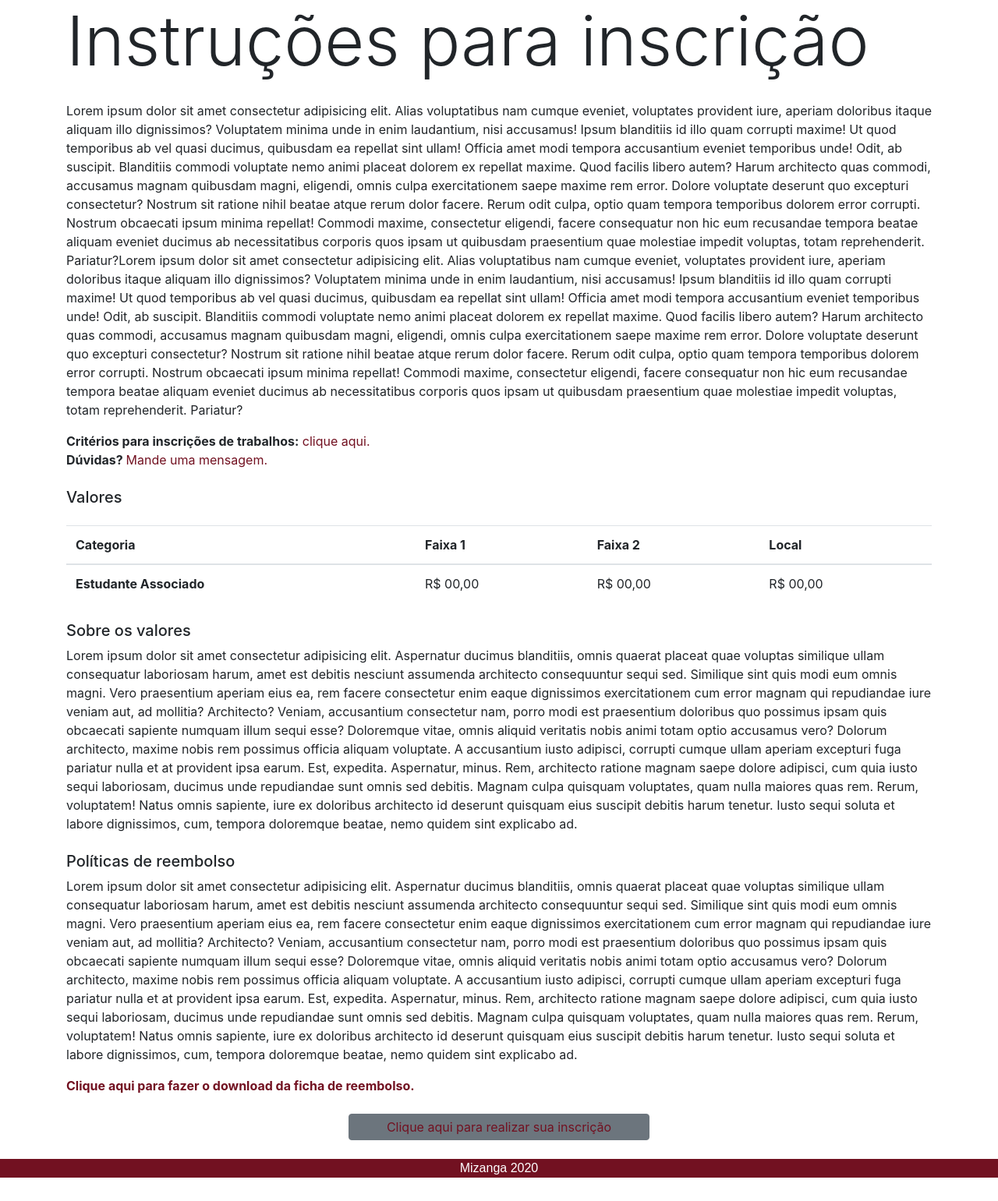
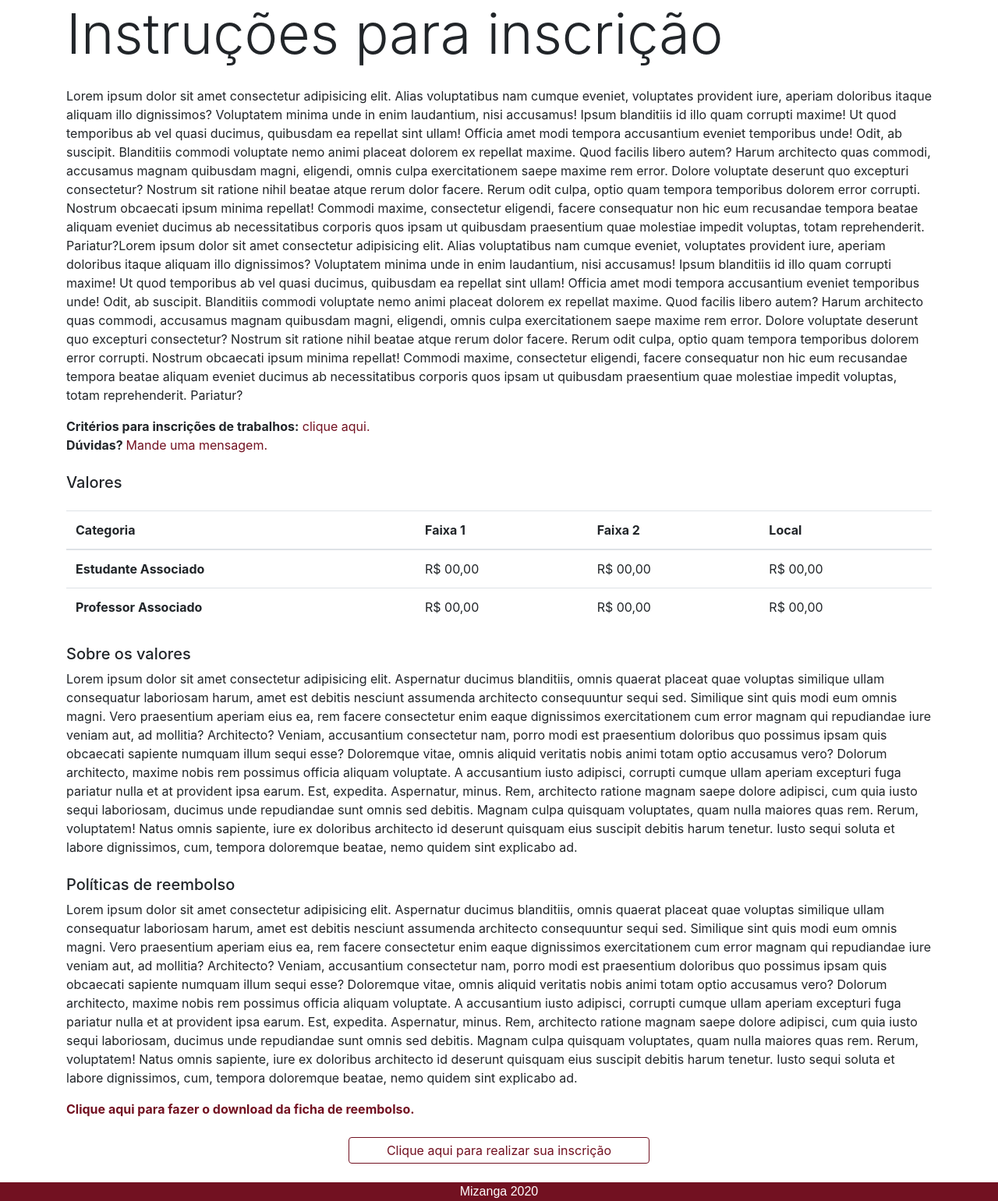
Before and after one commit to stephaniedt/mizanga, a PHP site: page /instrucoes-inscricao.php in a window 1280 px wide. Shown: the part 72-1613 px from the top of the page at 78% size. Before the commit the page ends 1583 px from the top, so only its background shows below. Run offline with PHP 8.4, Linux system fonts and the light colour scheme; some web fonts are replaced.

Commit message:
padronizacao

```diff
--- a/instrucoes-inscricao.php
+++ b/instrucoes-inscricao.php
@@ -11,7 +11,7 @@
 
   <div class="container">
     <main>
-      <h4 class="display-2"> Instruções para inscrição</h4>
+      <h4 class="display-3"> Instruções para inscrição</h4>
       <div class="mt-4">
         <p>
           Lorem ipsum dolor sit amet consectetur adipisicing elit. Alias voluptatibus nam cumque eveniet, voluptates provident iure, aperiam doloribus itaque aliquam illo dignissimos? Voluptatem minima unde in enim laudantium, nisi accusamus!
@@ -50,6 +50,12 @@
               <td>R$ 00,00</td>
               <td>R$ 00,00</td>
             </tr>
+            <tr>
+              <th scope="row">Professor Associado</th>
+              <td>R$ 00,00</td>
+              <td>R$ 00,00</td>
+              <td>R$ 00,00</td>
+            </tr>
           </tbody>
         </table>
       </div>
@@ -79,11 +85,11 @@
         <a class="font-weight-bold" href="#"> Clique aqui para fazer o download da ficha de reembolso.</a>
       </div>
       <div class="mt-4 d-flex justify-content-center">
-        <button type="button" class="p-1 px-5 mb-3 btn btn-secondary"> <a href="./inscricao-usuario.php"> Clique aqui para realizar sua inscrição</a>
-        </button>
+        <a href="./inscricao-usuario.php" class="p-1 px-5 mb-3 btn btn-outline-primary" role="button"> Clique aqui para realizar sua inscrição</a>
       </div>
     </main>
   </div>
+
   <div>
     <?php require('./includes/footer.php'); ?>
     <?php require('./includes/script.php'); ?>
```
